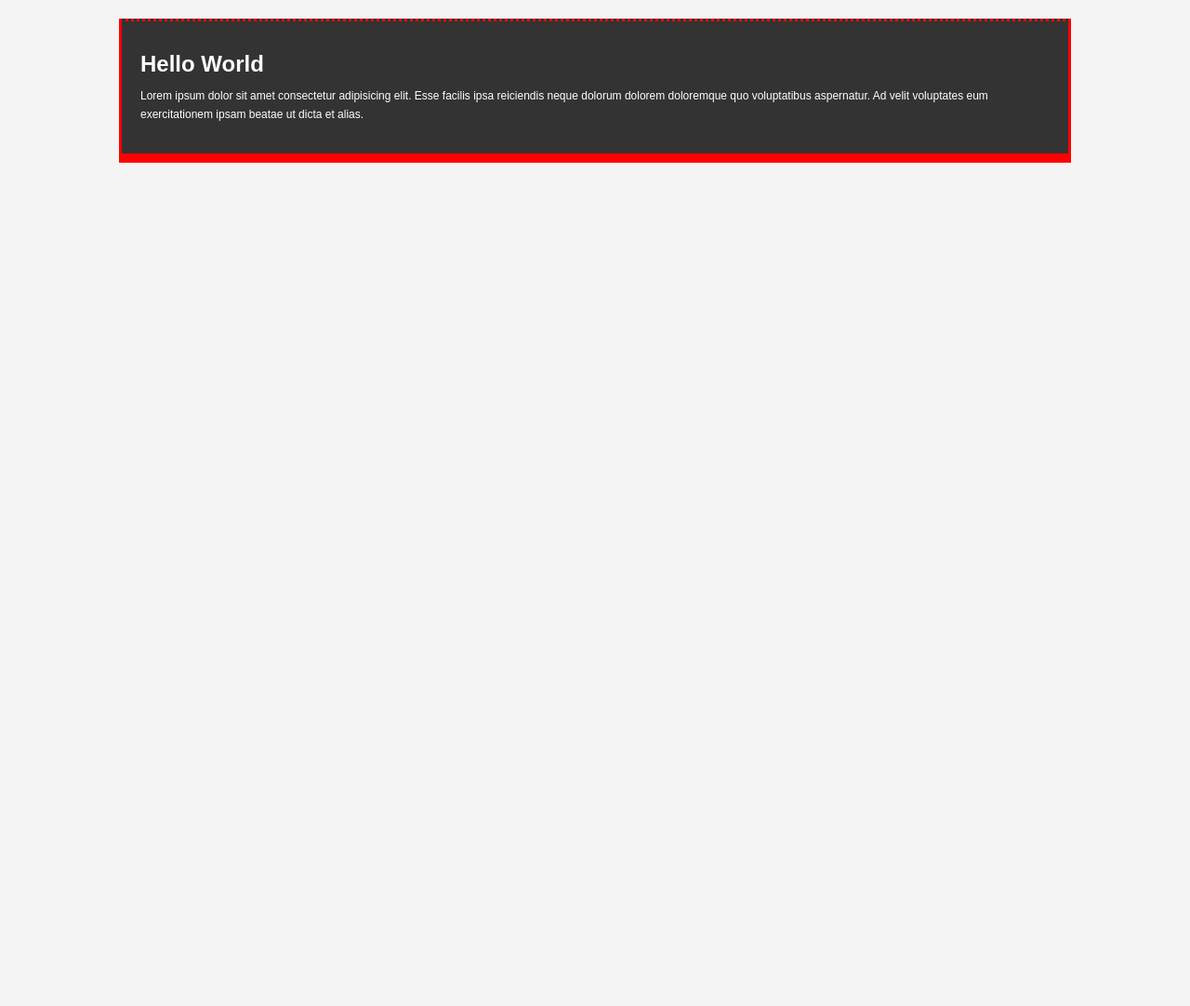
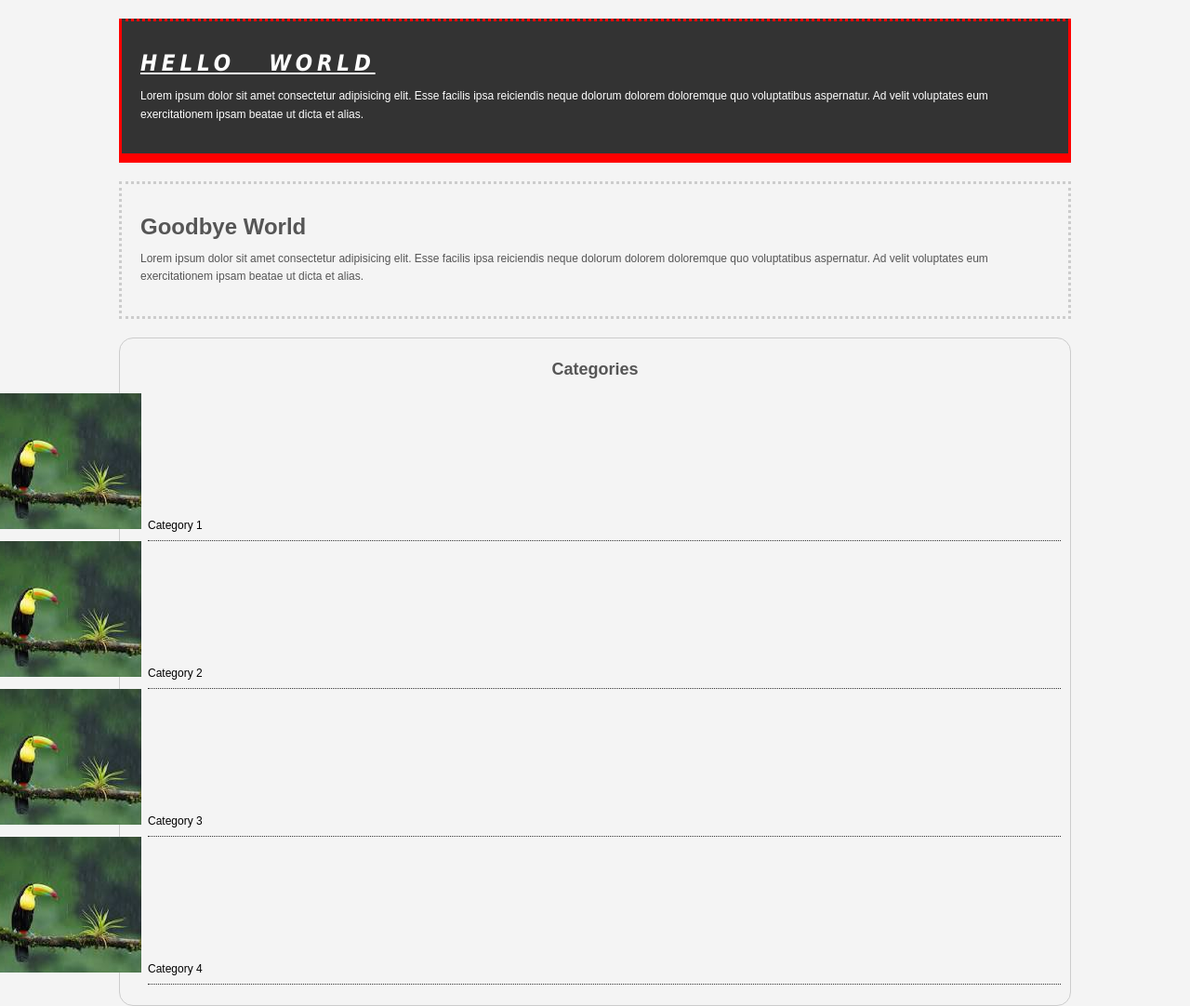
Before and after one commit to sunnypatel24/html-course-youtube, a plain HTML site: page css/index.html in a window 1280 px wide. Shown: the whole page at 93% size. Before the commit the page ends 800 px from the top, so only its background shows below. Drawn offline with Linux system fonts and the light colour scheme.

Commit message:
Styled specific class tags and link states

```diff
--- a/css/index.html
+++ b/css/index.html
@@ -11,6 +11,19 @@
     <h1>Hello World</h1>
     <p>Lorem ipsum dolor sit amet consectetur adipisicing elit. Esse facilis ipsa reiciendis neque dolorum dolorem doloremque quo voluptatibus aspernatur. Ad velit voluptates eum exercitationem ipsam beatae ut dicta et alias.</p>
     </div>
+    <div class="box-2">
+        <h1>Goodbye World</h1>
+        <p>Lorem ipsum dolor sit amet consectetur adipisicing elit. Esse facilis ipsa reiciendis neque dolorum dolorem doloremque quo voluptatibus aspernatur. Ad velit voluptates eum exercitationem ipsam beatae ut dicta et alias.</p>
+        </div>
+        <div class="categories">
+            <h2>Categories</h2>
+            <ul>
+                <li> <a href="#">Category 1</a></li>
+                <li> <a href="#">Category 2</a></li>
+                <li> <a href="#">Category 3</a></li>
+                <li> <a href="#">Category 4</a></li>
+            </ul>
+        </div>
     </div>
   </body>
 </html>
--- a/css/style.css
+++ b/css/style.css
@@ -7,6 +7,24 @@ body {
     line-height: 1.6em;
     margin: 0;
 }
+
+a {
+    text-decoration: none;
+    color: #000;
+}
+
+a:hover {
+    color: red;
+}
+
+a:active {
+    color: green;
+}
+
+a:visited {
+    color: yellow;
+}
+
 
 .container {
     width: 80%;
@@ -24,3 +42,41 @@ body {
     margin-top: 20px;
     margin: 20px 0;
 }
+
+.box-1 h1 {
+    font-family: Tahoma;
+    font-weight: 800;
+    font-style: italic;
+    text-decoration: underline;
+    text-transform: uppercase;
+    letter-spacing: 0.2em;
+    word-spacing: 1em;
+}
+
+.box-2 {
+    border: 3px dotted #ccc;
+    padding: 20px;
+    margin: 20px 0;
+}
+
+.categories {
+    border: 1px #ccc solid;
+    padding: 10px;
+    border-radius: 15px;
+}
+
+.categories h2 {
+    text-align: center;
+}
+
+.categories ul {
+    padding: 0;
+    padding-left: 20px;
+    list-style: square;
+}
+
+.categories li {
+    padding-bottom: 6px;
+    border-bottom: dotted 1px #333;
+    list-style-image: url(../html/images/sample.jpg);
+}
```
